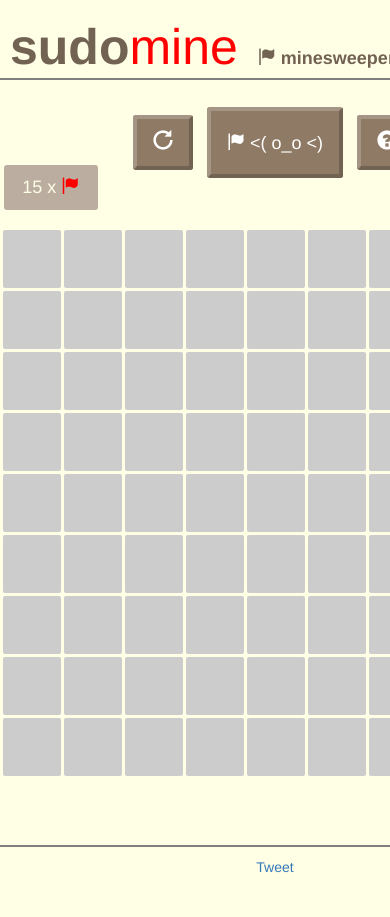
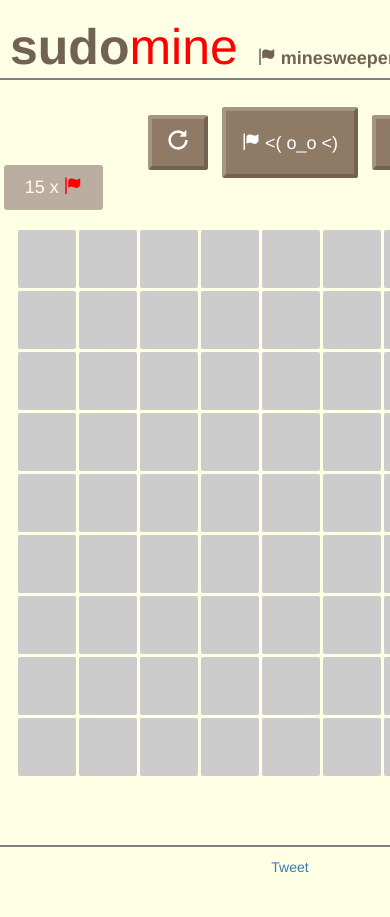
Before and after one commit to asakurasol/Sudomine, a PHP site: page / in a window 390 px wide; the page is wider, and only the part inside the window is pictured. Run offline with PHP 8.4, Linux system fonts and the light colour scheme; some libraries are stand-ins or nearby versions.

Commit message:
add margin for mobile

```diff
--- a/app.css
+++ b/app.css
@@ -6,6 +6,6 @@ body {
 
 
 .footer {
-	width:550px;
+	width:580px;
 	margin: auto;
 }
--- a/view1/view1.css
+++ b/view1/view1.css
@@ -33,7 +33,7 @@
 }
 
 .content{
-  width: 550px;
+  width: 580px;
   margin: 0 auto;
 }
 
@@ -65,6 +65,7 @@
   position: absolute;
   margin-top:90px;
   margin-bottom: 30px;
+  margin-left: 15px;
 }
 
 .gameBGContainer{
@@ -72,7 +73,7 @@
   height: 553px;
   text-align: center;
   margin-top: 87px;
-  margin-left: 0px;
+  margin-left: 15px;
   margin-bottom:15px;
 }
 
```
